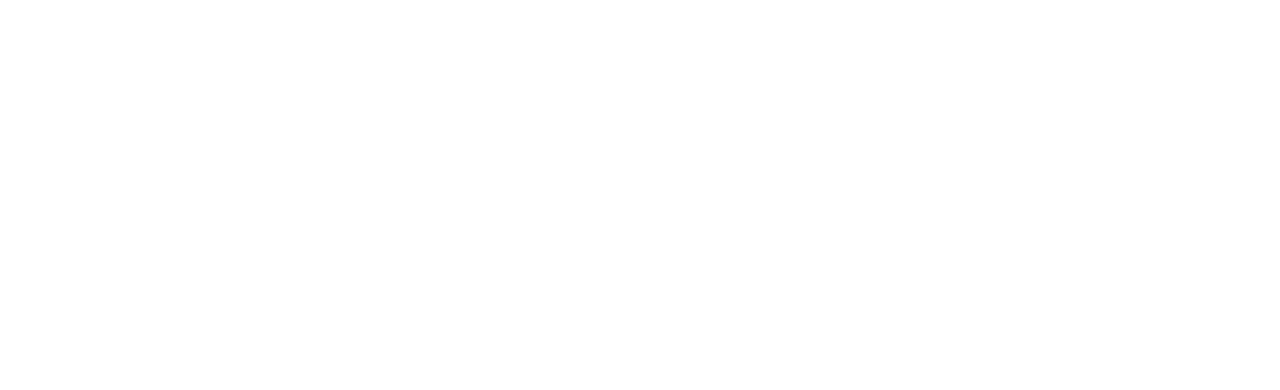
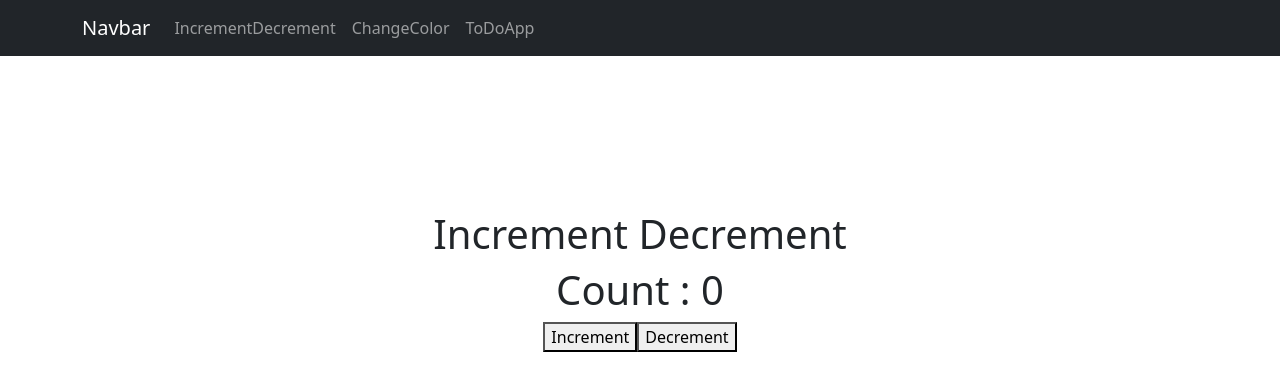
Before and after one commit to Rajankumar9955/Test-React-toolkit, a React (Vite) app in the folder FullToolKit/: page /incdec in a window 1280 px wide. Shown: the top 390 px of the page. Built offline with nearby package versions, Linux system fonts and the light colour scheme.

Commit message:
Increment Decrement Done

```diff
--- a/FullToolKit/src/App.jsx
+++ b/FullToolKit/src/App.jsx
@@ -1,9 +1,19 @@
+import { BrowserRouter,Route,Routes, } from "react-router-dom";
+import Layout from "./Layout";
+import IncrementDecrement from "./IncrementDecrement";
 
 
 const App=()=>{
   return(
     <>
+    <BrowserRouter>
+             <Routes>
+                    <Route path="/" element={<Layout/>}>
+                    <Route path="incdec" element={<IncrementDecrement/>}/>
 
+                    </Route>
+             </Routes>
+    </BrowserRouter>
 
 
     </>
--- /dev/null
+++ b/FullToolKit/src/ColorChangeSlice.jsx
@@ -0,0 +1,5 @@
+
+
+
+
+import { createSlice } from "@reduxjs/toolkit";
--- /dev/null
+++ b/FullToolKit/src/CounterSlice.jsx
@@ -0,0 +1,29 @@
+
+
+
+import { createSlice } from "@reduxjs/toolkit";
+
+const CouterSlice=createSlice({
+    name:"mycounter",
+    initialState:{
+         cnt:0
+    },
+    reducers:{
+        increment:(state)=>{state.cnt=state.cnt+10;
+        },
+
+        decrement:(state)=>{
+            if(state.cnt<1)
+            {
+               alert("No negative Decrement")
+            }
+            else{
+                state.cnt=state.cnt-10;
+            }
+        }
+    }
+
+
+})
+export default CouterSlice.reducer;
+export const {increment,decrement}=CouterSlice.actions;
--- a/FullToolKit/src/IncrementDecrement.jsx
+++ b/FullToolKit/src/IncrementDecrement.jsx
@@ -1,11 +1,19 @@
 
 
-
+import { useSelector } from "react-redux";
+import { useDispatch } from "react-redux";
+import { increment,decrement } from "./CounterSlice";
 const IncrementDecrement=()=>{
+    const count=useSelector((state)=>state.mycounter.cnt+0);
+    const dispatch=useDispatch();
     return(
         <>
-
-
+        <div align="center" style={{marginTop:"12%"}}>
+            <h1 align="center">Increment Decrement</h1>
+            <h1>Count : {count}</h1>
+            <button onClick={()=>{dispatch(increment())}}>Increment</button>
+            <button onClick={()=>{dispatch(decrement())}}>Decrement</button>
+            </div>
         </>
     )
 }
--- a/FullToolKit/src/Layout.jsx
+++ b/FullToolKit/src/Layout.jsx
@@ -1,7 +1,7 @@
 import Container from 'react-bootstrap/Container';
 import Nav from 'react-bootstrap/Nav';
 import Navbar from 'react-bootstrap/Navbar';
-
+import { Link, Outlet } from 'react-router-dom';
 const Layout=()=>{
     return(
         <>
@@ -9,12 +9,15 @@ const Layout=()=>{
         <Container>
           <Navbar.Brand href="#home">Navbar</Navbar.Brand>
           <Nav className="me-auto">
-            <Nav.Link href="#home">Home</Nav.Link>
-            <Nav.Link href="#features">Features</Nav.Link>
-            <Nav.Link href="#pricing">Pricing</Nav.Link>
+            <Nav.Link as={Link} to="incdec">IncrementDecrement</Nav.Link>
+            <Nav.Link href="#features">ChangeColor</Nav.Link>
+            <Nav.Link href="#pricing">ToDoApp</Nav.Link>
           </Nav>
         </Container>
       </Navbar>
+      <div>
+        <Outlet/>
+      </div>
 
         </>
     )
--- a/FullToolKit/src/main.jsx
+++ b/FullToolKit/src/main.jsx
@@ -3,8 +3,11 @@ import { createRoot } from 'react-dom/client'
 import App from './App.jsx'
 import 'bootstrap/dist/css/bootstrap.min.css';
 
+
+import store from './store.jsx';
+import { Provider } from 'react-redux';
 createRoot(document.getElementById('root')).render(
-  <StrictMode>
-    <App />
-  </StrictMode>,
+ <Provider store={store}>
+  <App />
+ </Provider>,
 )
--- /dev/null
+++ b/FullToolKit/src/store.jsx
@@ -0,0 +1,11 @@
+
+
+
+import { configureStore } from "@reduxjs/toolkit";
+import CntReducer from "./CounterSlice"
+const store=configureStore({
+        reducer:{
+            mycounter:CntReducer,
+        }
+})
+export default store;
```
